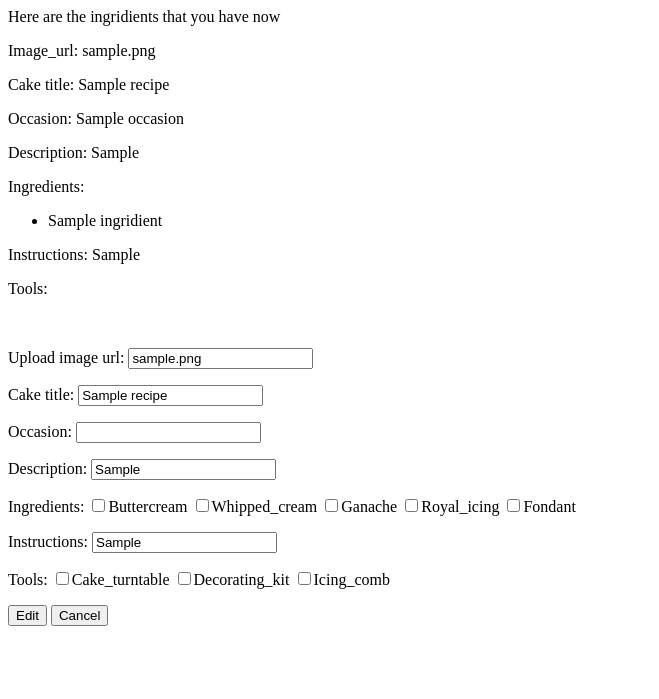
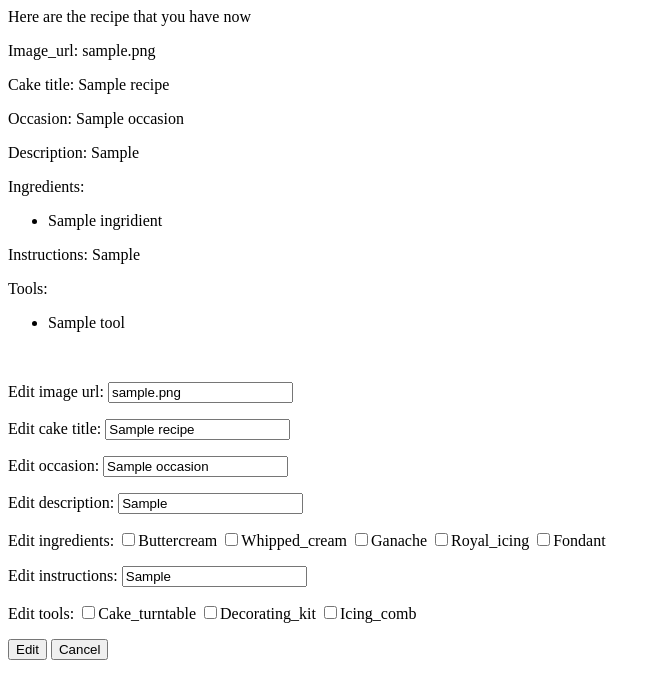
Before and after one commit to gmatinyan/project, a Flask app: page /edit_recipe/1 in a window 1280 px wide. Shown: the top 699 px of the page, without its empty margins (0-659 px from the left). Run offline with Flask 2, Linux system fonts and the light colour scheme; tables that the repository leaves empty hold one stand-in row (values such as "Sample post").

Commit message:
Saving work working on editing recipe

```diff
--- a/server.py
+++ b/server.py
@@ -88,6 +88,8 @@ def user_info(user_id):
 	return render_template("user_profile.html", user=user, recipes=recipes)
 
 
+
+
 @app.route('/user_recipes')
 def user_recipe():
 	"""Showes all the recipes added by that user."""
@@ -100,17 +102,94 @@ def user_recipe():
 
 
 @app.route('/edit_recipe/<recipe_id>')
-def edit_user_recipe(recipe_id):
-	"""Gives users ability to edit recie."""
+def show_user_recipe(recipe_id):
+	"""Showes user the recipe that's added."""
 
 	edit = Recipe.query.filter_by(recipe_id=recipe_id).first()
 	edit_occasion = RecipeOccasion.query.filter_by(recipe_id=recipe_id).first()
 	edit_ingridients = RecipeIngridient.query.filter_by(recipe_id=recipe_id).all()
+	edit_tools = RecipeTool.query.filter_by(recipe_id=recipe_id).all()
+
+	ingridient_names = {edit_ingridient.ingridient.iname for edit_ingridient in edit_ingridients}
+
+	tool_names = {edit_tool.tool.tname for edit_tool in edit_tools}
 
 	if edit_occasion:
-		return render_template("edit_recipe.html", edit=edit, edit_occasion=edit_occasion.occasion, edit_ingridients=edit_ingridients)
+		return render_template("edit_recipe.html", edit=edit, edit_occasion=edit_occasion.occasion, ingridient_names=ingridient_names, tool_names=tool_names, edit_ingridients=edit_ingridients, edit_tools=edit_tools)
 	else:
-		return render_template("edit_recipe.html", edit=edit, edit_occasion=" ", edit_ingridients=edit_ingridients)
+		return render_template("edit_recipe.html", edit=edit, edit_occasion=" ", edit_ingridients=edit_ingridients, edit_tools=edit_tools)
+
+
+@app.route('/edit_recipe/<recipe_id>', methods=['POST'])
+def edit_user_recipe(recipe_id):
+	"""Gives users ability to edit recipe."""
+
+	user_id = session['logged_in_user']
+
+	form_img_url = request.form.get('img_url')
+	recipe_img = Recipe.query.filter_by(img_url='img_url').first()
+
+	if form_img_url != recipe_img.img_url:
+		recipe_img.img_url = form_img_url
+
+	form_title = request.form.get('title')
+	recipe_title = Recipe.query.filter_by(rname='title').first()
+
+	if form_title != recipe_title.rname:
+		recipe_title.rname = form_title
+
+	form_occasion = request.form.get('occasion').lower()
+	occasion = Occasion.query.filter_by(oname='occasion').first()
+
+	if form_occasion != occasion.oname:
+		occasion.oname = form_occasion
+
+	form_description = request.form.get('description')
+	recipe_description = Recipe.query.filter_by(style='description').first()
+
+	if form_description != recipe_description.style:
+		recipe_description.style = form_description
+
+
+	form_ingridients = request.form.getlist('ingridients')
+
+	ingridient_ids = []
+
+	for ingridient in form_ingridients:
+		ingridient_id = ingridient.query.filter_by(iname=ingridient).first()
+		ingridient_ids.append(ingridient_id)
+
+	recipeingridients = RecipeIngridient.query.filter_by(recipe_id=recipe_id).all()
+
+	for recipeingredient_obj in recipeingredients:
+		if  recipeingredient_obj.ingridient_id not in ingridient_ids:
+			db.session.delete(recipeingredient_obj)
+
+	for ingridient_id in ingridient_ids:
+		if ingridient_id not in recipeingredients_obj:
+			db.session.add(recipeingredient_obj)
+
+
+	#form_ings = get all checked ingredients from the form
+	#db_ings = get all recipieingredients.ingredients from the db
+	#for db_ing in db_ings:
+		#if ing.iname not in form_ings:
+			#delete recipeingredient from db
+
+	#for form_ing in form_ings:
+		#if form_ing not in db_ings:
+			#add new recipeingredient to db
+
+	form_instructions = request.form.get('instructions')
+	recipe_instructions = Recipe.query.filter_by(ingridients=instructions).first()
+
+	if form_instructions != recipe_instructions.instructions:
+		recipe_instructions.instructions = form_instructions
+
+
+	db.session.commit()
+
+	return redirect("/user_profile/{}".format(user_id))
 
 
 
@@ -190,7 +269,6 @@ def add_new_recipe():
 
 	description = request.form.get('description')
 	ingridients = request.form.getlist('ingridients')
-	print ingridients
 	instructions = request.form.get('instructions')
 	tools = request.form.getlist('tools')
 
@@ -206,14 +284,14 @@ def add_new_recipe():
 	db.session.add(new_recipe_occasion)
 
 	for ingridient in ingridients:
-		ingreident_obj=Ingridient.query.filter_by(iname=ingridient).first()
+		ingreident_obj = Ingridient.query.filter_by(iname=ingridient).first()
 		recipe_ingrident = RecipeIngridient(ingridient_id=ingreident_obj.ingridient_id, recipe_id=new_recipe.recipe_id)
 		db.session.add(recipe_ingrident)
 	for tool in tools:
-		recipe_tool = RecipeTool(tool_id=tool, recipe_id=new_recipe.recipe_id)
+		tool_obj = Tool.query.filter_by(tname=tool).first()
+		recipe_tool = RecipeTool(tool_id=tool_obj.tool_id, recipe_id=new_recipe.recipe_id)
 		db.session.add(recipe_tool)
 
-	# db.session.add_all([recipe_ingrident, recipe_tool])
 	db.session.commit()
 
 	return redirect("/user_profile/{}".format(user_id))
--- a/templates/add_new_recipe.html
+++ b/templates/add_new_recipe.html
@@ -14,9 +14,9 @@
 					<input type='checkbox' name='ingridients' value='royal_icing'>Royal_icing
 					<input type='checkbox' name='ingridients' value='fondant'>Fondant</p>
 	<p>Instructions: <input type='text' name='instructions'></p>
-	<p>Tools: <input type='checkbox' name='tool' value='cake_turntable'>Cake_turntable
-			  <input type='checkbox' name='tool' value='decorating_kit'>Decorating_kit
-			  <input type='checkbox' name='tool' value='icing_comb'>Icing_comb</p>
+	<p>Tools: <input type='checkbox' name='tools' value='cake_turntable'>Cake_turntable
+			  <input type='checkbox' name='tools' value='decorating_kit'>Decorating_kit
+			  <input type='checkbox' name='tools' value='icing_comb'>Icing_comb</p>
 	<input type='submit' value='Save'>
 	<input type='submit' value='Cancel'>
 
--- a/templates/edit_recipe.html
+++ b/templates/edit_recipe.html
@@ -1,6 +1,6 @@
 {% extends 'base.html' %}
 {% block content %}
-<div> Here are the ingridients that you have now
+<div> Here are the recipe that you have now
 <p>Image_url: {{ edit.img_url }}</p>
 <p>Cake title: {{ edit.rname }}</p>
 <p>Occasion: {{ edit_occasion.oname }}</p>
@@ -12,28 +12,38 @@
 
 		</ul>
 	{% endfor %}
-
 </p>
 <p>Instructions: {{ edit.instructions }}</p>
-<p>Tools: </p> <br>
+<p>Tools:
+	{% for tool in edit_tools %}
+		<ul>
+			<li>{{ tool.tool.tname }}</li>
+		</ul>
+	{% endfor %}
+</p> <br>
 
 
  </div>
 
 <form method='POST' action="/edit_recipe">
-	<p>Upload image url: <input type='text' name='img_url' value='{{ edit.img_url}}'></p>
-	<p>Cake title: <input type='text' name='title' value='{{ edit.rname }}'></p>
-	<p>Occasion: <input type='text' name='occasion'></p>
-	<p>Description: <input type='text' name='description' value='{{ edit.style }}'></p>
-	<p>Ingredients: <input type='checkbox' name='ingridients' value='buttercream'>Buttercream
-					<input type='checkbox' name='ingridients' value='whipped_cream'>Whipped_cream
-					<input type='checkbox' name='ingridients' value='ganache'>Ganache
-					<input type='checkbox' name='ingridients' value='royal_icing'>Royal_icing
-					<input type='checkbox' name='ingridients' value='fondant'>Fondant</p>
-	<p>Instructions: <input type='text' name='instructions' value='{{ edit.instructions }}'></p>
-	<p>Tools: <input type='checkbox' name='tool' value='cake_turntable'>Cake_turntable
-			  <input type='checkbox' name='tool' value='decorating_kit'>Decorating_kit
-			  <input type='checkbox' name='tool' value='icing_comb'>Icing_comb</p>
+	<p>Edit image url: <input type='text' name='img_url' value='{{ edit.img_url}}'></p>
+	<p>Edit cake title: <input type='text' name='title' value='{{ edit.rname }}'></p>
+	<p>Edit occasion: <input type='text' name='occasion' value='{{ edit_occasion.oname }}'></p>
+	<p>Edit description: <input type='text' name='description' value='{{ edit.style }}'></p>
+	<p>Edit ingredients: <input type='checkbox' name='ingridients' value='buttercream' {% if 'buttercream' in ingridient_names %}
+					checked {% endif %}>Buttercream
+					<input type='checkbox' name='ingridients' value='whipped_cream' {% if 'whipped_cream' in ingridient_names %}
+					checked {% endif %}>Whipped_cream
+					<input type='checkbox' name='ingridients' value='ganache' {% if 'ganache' in ingridient_names %}
+					checked {% endif %}>Ganache
+					<input type='checkbox' name='ingridients' value='royal_icing' {% if 'royal_icing' in ingridient_names %}
+					checked {%  endif %}>Royal_icing
+					<input type='checkbox' name='ingridients' value='fondant' {% if 'fondant' in ingridient_names %}
+					checked {%  endif %}>Fondant</p>
+	<p>Edit instructions: <input type='text' name='instructions' value='{{ edit.instructions }}'></p>
+	<p>Edit tools: <input type='checkbox' name='tool' value='cake_turntable' {% if 'cake_turntable' in tool_names %} checked {% endif %}>Cake_turntable
+			  <input type='checkbox' name='tool' value='decorating_kit' {% if 'decorating_kit' in tool_names %} checked {% endif %}>Decorating_kit
+			  <input type='checkbox' name='tool' value='icing_comb' {% if 'icing_comb' in tool_names %} checked {% endif %}>Icing_comb</p>
 	<input type='submit' value='Edit'>
 	<input type='submit' value='Cancel'>
 
```
